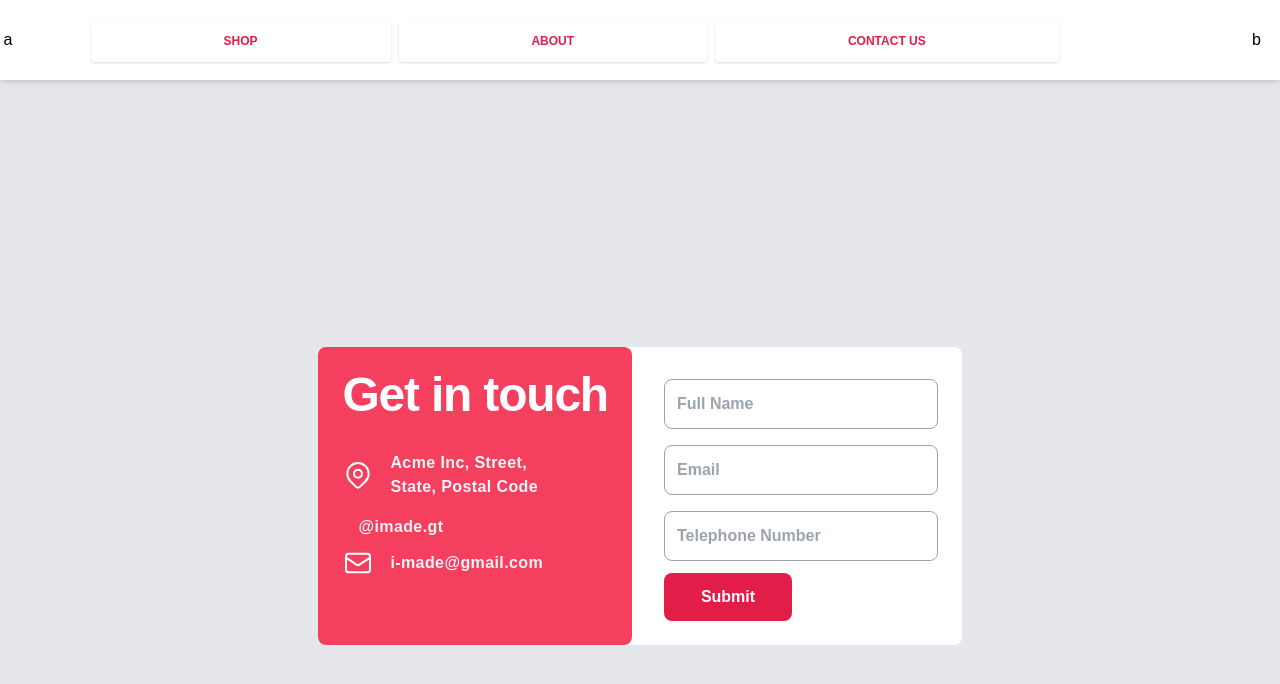
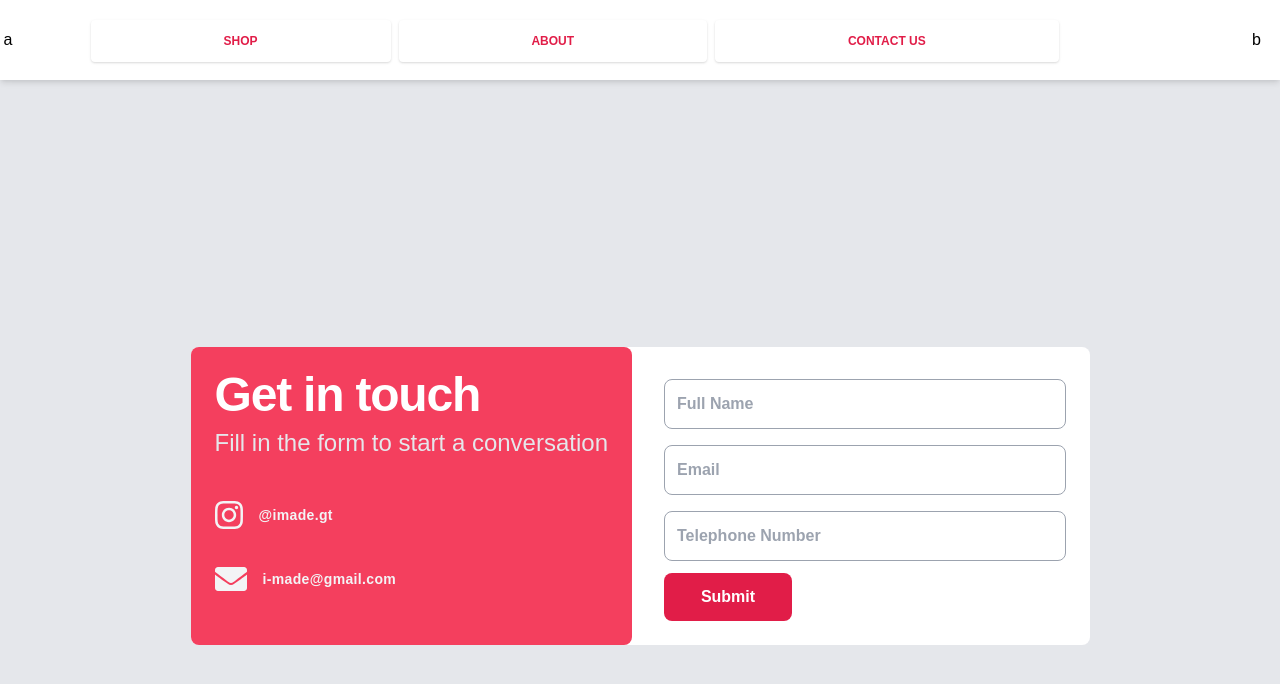
Before and after one commit to dedeleono/iMade, a React (Create React App) app: page /contact in a window 1280 px wide. Shown: the top 684 px of the page. Built offline with nearby package versions, Linux system fonts and the light colour scheme.

Commit message:
added icons

```diff
--- a/src/App.js
+++ b/src/App.js
@@ -1,3 +1,4 @@
+import "./components/FontAwesomeIcons"
 import './App.css';
 import Layout from './containers/Layout';
 import Shop from './components/Shop/Shop';
--- a/src/components/Contact/Contact.js
+++ b/src/components/Contact/Contact.js
@@ -1,4 +1,5 @@
-import { FontAwesomeIcon } from '@fortawesome/react-fontawesome'
+import {FontAwesomeIcon} from "@fortawesome/react-fontawesome";
+import { faInstagram } from '@fortawesome/free-brands-svg-icons';
 
 const Contact = (props) => {
 
@@ -13,35 +14,28 @@ const Contact = (props) => {
                                     Get in touch
                                 </h1>
 
+                                <p class="text-normal text-lg sm:text-2xl font-medium text-gray-200 mt-2">
+                                    Fill in the form to start a conversation
+                                </p>
 
-                                <div class="flex items-center mt-8 text-gray-100">
-                                    <svg fill="none" stroke="white" stroke-linecap="round" stroke-linejoin="round" stroke-width="1.5" viewBox="0 0 24 24" class="w-8 h-8 text-gray-500">
-                                        <path stroke-linecap="round" stroke-linejoin="round" stroke-width="1.5" d="M17.657 16.657L13.414 20.9a1.998 1.998 0 01-2.827 0l-4.244-4.243a8 8 0 1111.314 0z"/>
-                                        <path stroke-linecap="round" stroke-linejoin="round" stroke-width="1.5" d="M15 11a3 3 0 11-6 0 3 3 0 016 0z"/>
-                                    </svg>
-                                    <div class="ml-4 text-md tracking-wide font-semibold w-40">
-                                        Acme Inc, Street, State,
-                                        Postal Code
-                                    </div>
-                                </div>
-
-                                <div class="flex items-center mt-4 text-gray-100">
+                                <div class="flex items-center mt-4 text-gray-100 py-6">
                                     {/*<svg fill="none" stroke="white" stroke-linecap="round" stroke-linejoin="round" stroke-width="1.5" viewBox="0 0 24 24" class="w-8 h-8 text-gray-500">
                                             <path stroke-linecap="round" stroke-linejoin="round" stroke-width="1.5" d="M3 5a2 2 0 012-2h3.28a1 1 0 01.948.684l1.498 4.493a1 1 0 01-.502 1.21l-2.257 1.13a11.042 11.042 0 005.516 5.516l1.13-2.257a1 1 0 011.21-.502l4.493 1.498a1 1 0 01.684.949V19a2 2 0 01-2 2h-1C9.716 21 3 14.284 3 6V5z"/>
                                         </svg>*/}
-                                    <i class="fab fa-instagram fa-3x white"></i>
-                                    <div class="ml-4 text-md tracking-wide font-semibold w-40">
+                                    <FontAwesomeIcon icon={faInstagram} size="2x" />
+                                    <div class="ml-4 text-sm tracking-wide font-semibold w-40">
                                         @imade.gt
                                     </div>
                                 </div>
 
                                 <div class="flex items-center mt-2 text-gray-100">
-                                    <svg fill="none" stroke="white" stroke-linecap="round" stroke-linejoin="round" stroke-width="1.5" viewBox="0 0 24 24" class="w-8 h-8 text-gray-500">
+                                    {/*<svg fill="none" stroke="white" stroke-linecap="round" stroke-linejoin="round" stroke-width="1.5" viewBox="0 0 24 24" class="w-8 h-8 text-gray-500">
                                         <path stroke-linecap="round" stroke-linejoin="round" stroke-width="1.5" d="M3 8l7.89 5.26a2 2 0 002.22 0L21 8M5 19h14a2 2 0 002-2V7a2 2 0 00-2-2H5a2 2 0 00-2 2v10a2 2 0 002 2z"/>
-                                    </svg>
-                                    <div class="ml-4 text-md tracking-wide font-semibold w-40">
+                                    </svg>*/}
+                                    <FontAwesomeIcon icon="envelope" size="2x"/>
+                                    <span class="ml-4 text-sm tracking-wide font-semibold w-40">
                                         i-made@gmail.com
-                                    </div>
+                                    </span>
                                 </div>
                             </div>
 
--- /dev/null
+++ b/src/components/FontAwesomeIcons/index.js
@@ -0,0 +1,4 @@
+import { library } from '@fortawesome/fontawesome-svg-core';
+import { faEnvelope } from '@fortawesome/free-solid-svg-icons';
+
+library.add(faEnvelope);
```
